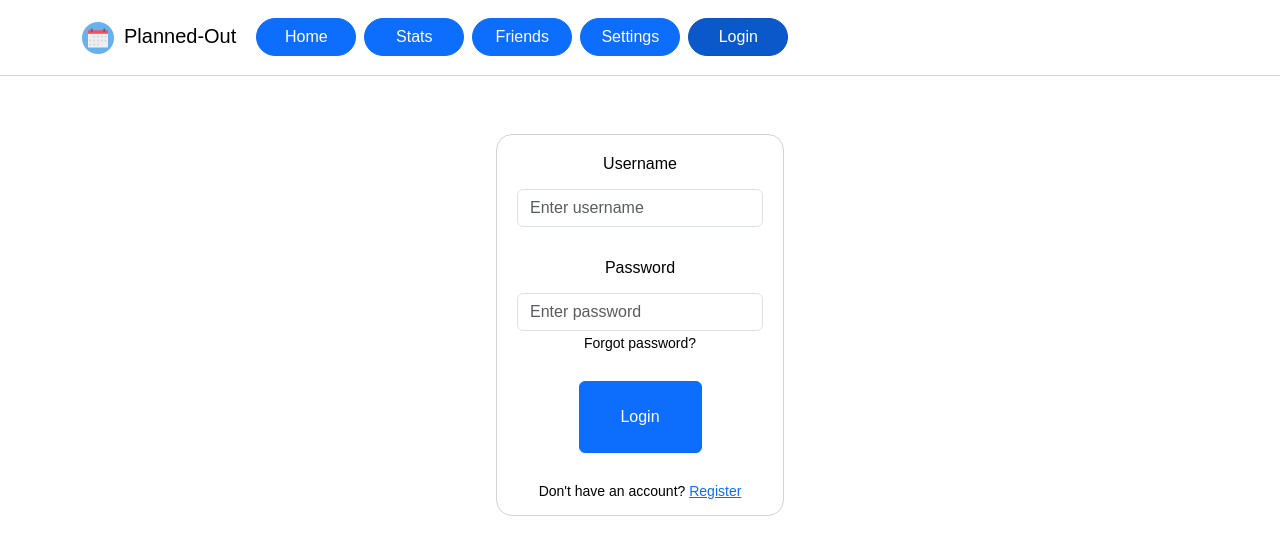
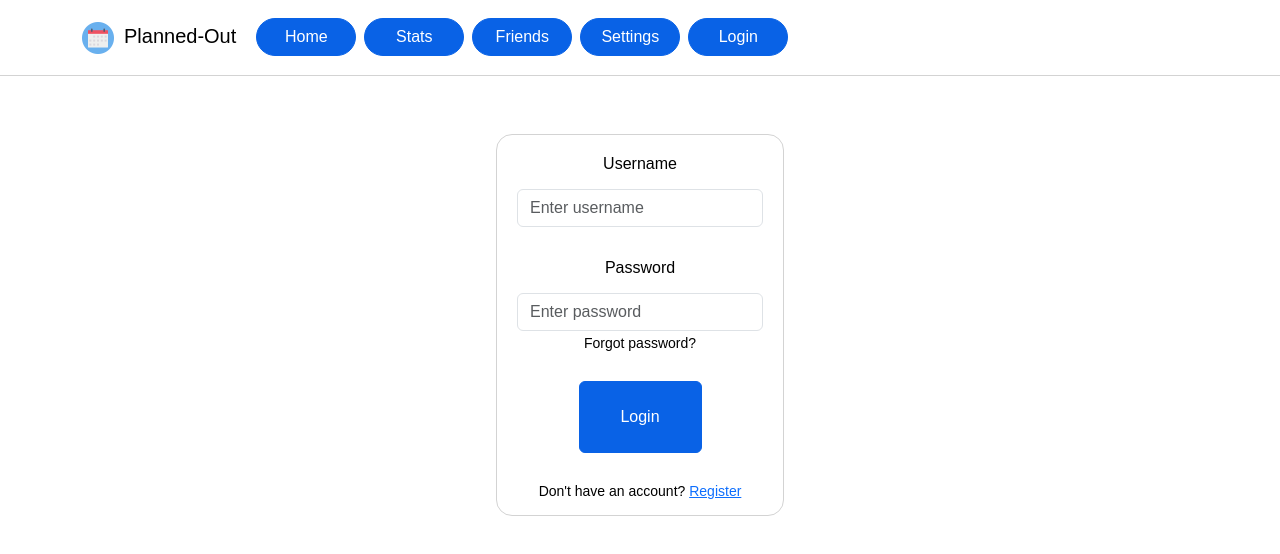
Before and after one commit to COSC481W-2023Fall/planned-out, a React (Create React App) app in the folder front-end/: page /login in a window 1280 px wide. Shown: the top 554 px of the page. Built offline with nearby package versions, Linux system fonts and the light colour scheme.

Commit message:
fix: Apply accent color to login/registration pages
fix: Apply accent color to login/registration pages

* Added the necessary code to show the correct accent color on the login/register pages

```diff
--- a/front-end/src/index.js
+++ b/front-end/src/index.js
@@ -19,8 +19,8 @@ export default function App() {
         <Route path="/" element={<Layout />}>
           <Route index element={<Home />} />
         </Route>
-        <Route path="/" element={<Layout />}>
-          <Route path="/login" element={<Login />} />
+        <Route path="/login" element={<Layout />}>
+          <Route index element={<Login />} />
         </Route>
         <Route path="/settings" element={<Layout />}>
           <Route index element={<Settings />} />
--- a/front-end/src/pages/Login.js
+++ b/front-end/src/pages/Login.js
@@ -1,14 +1,29 @@
 import Container from "react-bootstrap/Container";
 import LoginForm from "../components/LoginForm.js";
 import "./login.css";
+import { ThemeProvider } from "styled-components";
+import { GlobalStyles } from '../themes/GlobalStyles.js';
+import { useTheme } from '../themes/useTheme';
+import { useState, useEffect } from "react";
 
 const Login = () => {
+
+  const { theme, themeLoaded } = useTheme();
+  const [selectedTheme, setSelectedTheme] = useState(theme);
+
+  useEffect(() => {
+    setSelectedTheme(theme);
+  }, [theme, themeLoaded]);
+
   return (
-    <div className="App">
-      <Container className="login-container">
-        <LoginForm />
-      </Container>
-    </div>
+    themeLoaded && <ThemeProvider theme={selectedTheme}>
+      <GlobalStyles />
+      <div className="App">
+        <Container className="login-container">
+          <LoginForm />
+        </Container>
+      </div>
+    </ThemeProvider>
   );
 };
 export default Login;
--- a/front-end/src/pages/Registration.js
+++ b/front-end/src/pages/Registration.js
@@ -1,14 +1,29 @@
 import Container from "react-bootstrap/Container";
 import RegistrationForm from "../components/RegistrationForm.js";
 import "./registration.css";
+import { ThemeProvider } from "styled-components";
+import { GlobalStyles } from '../themes/GlobalStyles.js';
+import { useTheme } from '../themes/useTheme';
+import { useState, useEffect } from "react";
 
 const Registration = () => {
+
+  const { theme, themeLoaded } = useTheme();
+  const [selectedTheme, setSelectedTheme] = useState(theme);
+
+  useEffect(() => {
+    setSelectedTheme(theme);
+  }, [theme, themeLoaded]);
+
   return (
-    <div className="App">
-      <Container className="registration-container">
-        <RegistrationForm />
-      </Container>
-    </div>
+    themeLoaded && <ThemeProvider theme={selectedTheme}>
+      <GlobalStyles />
+      <div className="App">
+        <Container className="registration-container">
+          <RegistrationForm />
+        </Container>
+      </div>
+    </ThemeProvider>
   );
 };
 export default Registration;
--- a/front-end/src/themes/GlobalStyles.js
+++ b/front-end/src/themes/GlobalStyles.js
@@ -1,7 +1,7 @@
 import { createGlobalStyle} from "styled-components";
 
 export const GlobalStyles = createGlobalStyle`
-  .btn, .btn.active, .btn:hover {
+  .btn, .btn.active, .btn:hover, .btn:disabled {
     background: ${({ theme }) => theme.colors.accent};
     border-color: ${({ theme }) => theme.colors.accent};
   }
```
